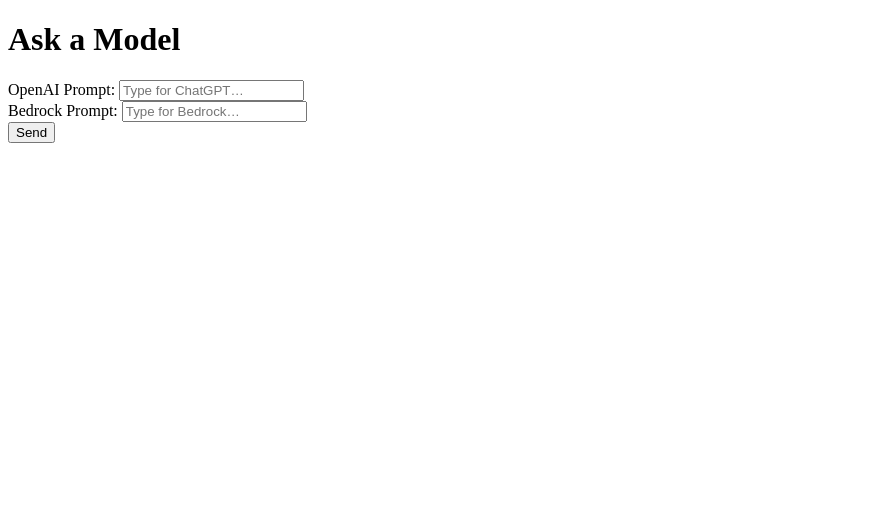
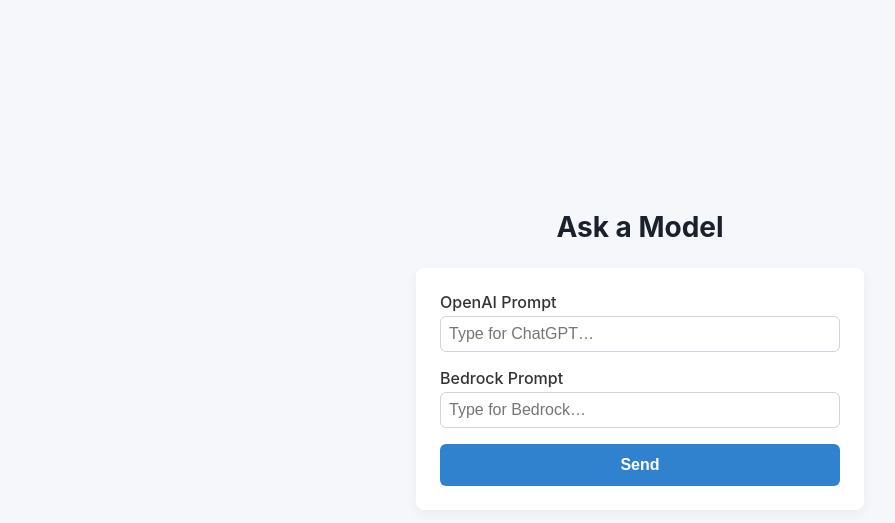
Before and after one commit to JoshuaK0/cloud-gen-ai, a plain HTML site: page index.html in a window 1280 px wide. Shown: the whole page, without its empty margins (0-895 px from the left). Drawn offline with Linux system fonts and the light colour scheme.

Commit message:
add styling

```diff
--- a/amplify/team-provider-info.json
+++ b/amplify/team-provider-info.json
@@ -15,7 +15,7 @@
       "function": {
         "cloudgenai": {
           "deploymentBucketName": "amplify-cloudgenai-dev-9f413-deployment",
-          "s3Key": "amplify-builds/cloudgenai-6b4336672f564a594179-build.zip"
+          "s3Key": "amplify-builds/cloudgenai-65706b47646d43467666-build.zip"
         }
       },
       "api": {
--- a/index.html
+++ b/index.html
@@ -1,23 +1,128 @@
 <!DOCTYPE html>
-<html>
+<html lang="en">
   <head>
     <meta charset="utf-8" />
     <title>Multi-Model Chat Demo</title>
+    <style>
+      /* Base reset & font */
+      * {
+        box-sizing: border-box;
+        margin: 0;
+        padding: 0;
+      }
+      html,
+      body {
+        height: 100%;
+        font-family: -apple-system, BlinkMacSystemFont, "Segoe UI", Roboto,
+          sans-serif;
+        background-color: #f5f7fa;
+        color: #333;
+      }
+
+      /* Container */
+      .container {
+        display: flex;
+        flex-direction: column;
+        justify-content: center;
+        align-items: stretch;
+        max-width: 480px;
+        margin: auto;
+        height: 100%;
+        padding: 1rem;
+      }
+
+      h1 {
+        text-align: center;
+        margin-bottom: 1.5rem;
+        font-size: 1.75rem;
+        color: #1a202c;
+      }
+
+      form {
+        background: #fff;
+        padding: 1.5rem;
+        border-radius: 0.5rem;
+        box-shadow: 0 4px 12px rgba(0, 0, 0, 0.05);
+      }
+
+      .field {
+        margin-bottom: 1rem;
+      }
+      label {
+        display: block;
+        margin-bottom: 0.25rem;
+        font-weight: 500;
+      }
+
+      input[type="text"] {
+        width: 100%;
+        padding: 0.5rem;
+        border: 1px solid #cbd5e0;
+        border-radius: 0.375rem;
+        font-size: 1rem;
+        transition: border-color 0.2s;
+      }
+      input[type="text"]:focus {
+        outline: none;
+        border-color: #3182ce;
+        box-shadow: 0 0 0 2px rgba(49, 130, 206, 0.2);
+      }
+
+      button {
+        width: 100%;
+        padding: 0.75rem;
+        background-color: #3182ce;
+        color: #fff;
+        font-size: 1rem;
+        font-weight: 600;
+        border: none;
+        border-radius: 0.375rem;
+        cursor: pointer;
+        transition: background-color 0.2s, transform 0.1s;
+      }
+      button:hover {
+        background-color: #2b6cb0;
+      }
+      button:active {
+        transform: scale(0.98);
+      }
+
+      pre#response {
+        margin-top: 1rem;
+        padding: 1rem;
+        background: #edf2f7;
+        border-radius: 0.375rem;
+        font-family: Menlo, Consolas, monospace;
+        white-space: pre-wrap;
+        word-break: break-word;
+        min-height: 4rem;
+      }
+    </style>
   </head>
   <body>
+    <div class="container">
       <h1>Ask a Model</h1>
       <form id="chat-form">
-      <div>
-        <label for="openai-input">OpenAI Prompt:</label>
-        <input type="text" id="openai-input" placeholder="Type for ChatGPT…" />
+        <div class="field">
+          <label for="openai-input">OpenAI Prompt</label>
+          <input
+            type="text"
+            id="openai-input"
+            placeholder="Type for ChatGPT…"
+          />
         </div>
-      <div>
-        <label for="bedrock-input">Bedrock Prompt:</label>
-        <input type="text" id="bedrock-input" placeholder="Type for Bedrock…" />
+        <div class="field">
+          <label for="bedrock-input">Bedrock Prompt</label>
+          <input
+            type="text"
+            id="bedrock-input"
+            placeholder="Type for Bedrock…"
+          />
         </div>
         <button type="submit">Send</button>
       </form>
       <pre id="response"></pre>
+    </div>
 
     <script>
       const apiUrl =
@@ -32,7 +137,7 @@
           const bedrockMsg = document
             .getElementById("bedrock-input")
             .value.trim();
-          document.getElementById("response").textContent = "…thinking…";
+          document.getElementById("response").textContent = "...thinking…";
 
           // Build payload: only include the non-empty prompt
           const payload = {};
@@ -50,7 +155,6 @@
               document.getElementById("response").textContent =
                 "Error: " + data.error;
             } else {
-              // data.reply will be a string
               document.getElementById("response").textContent = data.reply;
             }
           } catch (err) {
```
Also changed, not shown: amplify/backend/function/cloudgenai/src/index.js (+57 -54 lines). Lines whose indentation alone changed are shown as unchanged.
